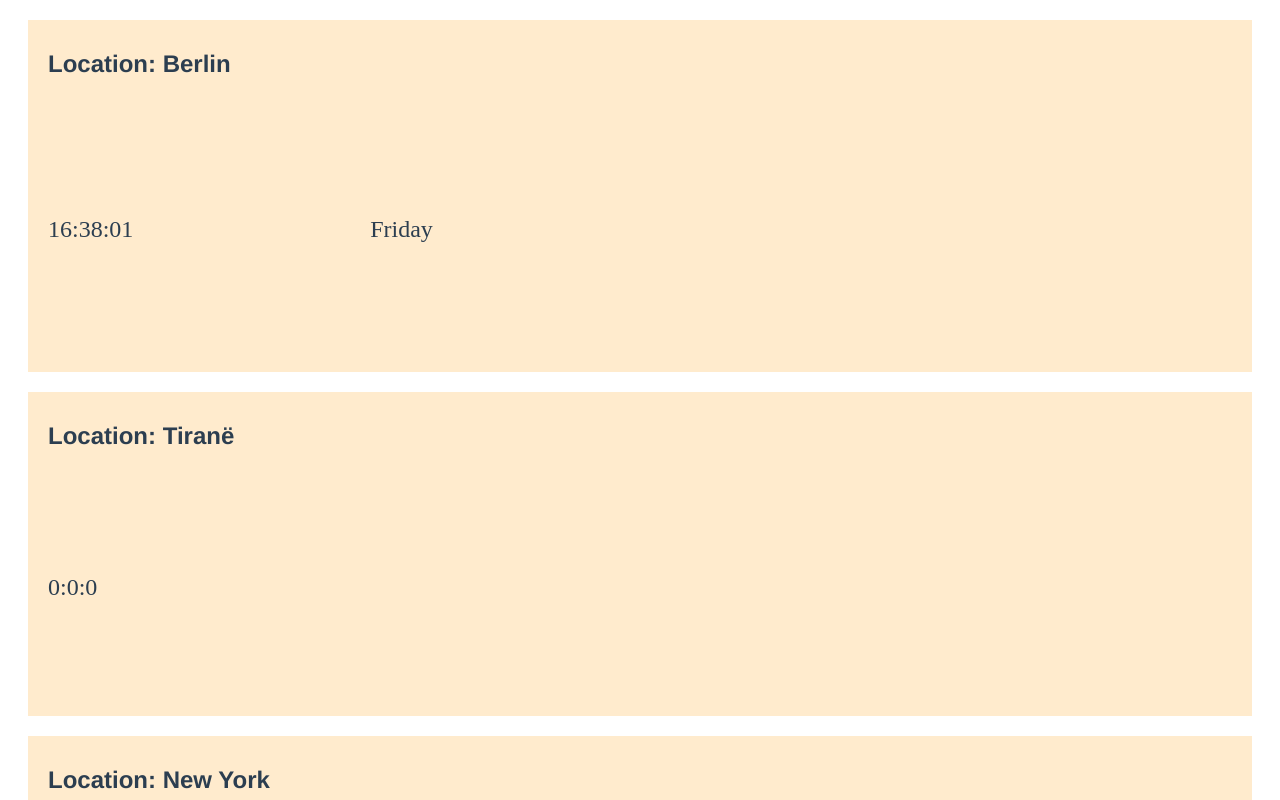
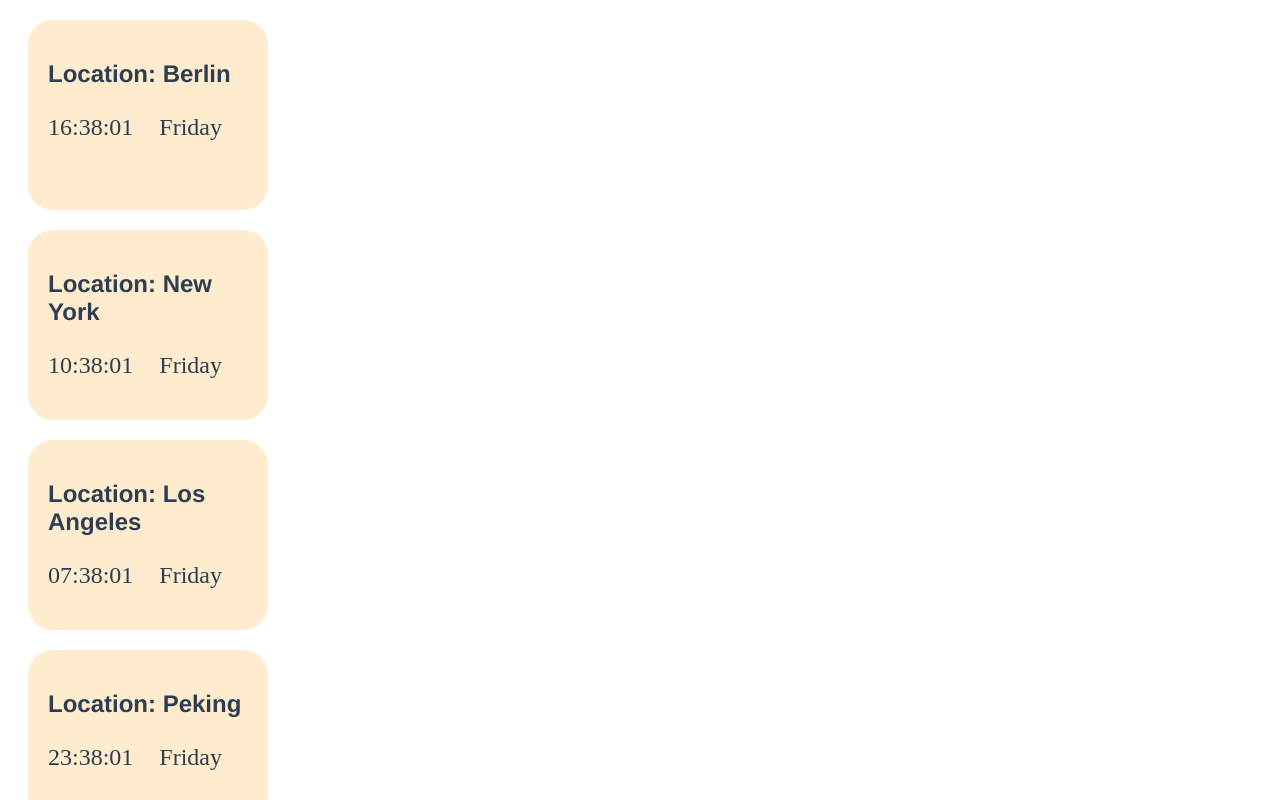
Before and after one commit to am2024ma/Zeitzonen, a Vue app: page / in a window 1280 px wide. Shown: the top 800 px of the page. Built offline with nearby package versions, Linux system fonts and the light colour scheme; a web font is replaced by a local one.

Commit message:
some changes in design

```diff
--- a/index.html
+++ b/index.html
@@ -4,7 +4,7 @@
     <meta charset="UTF-8" />
     <link rel="icon" href="/favicon.ico" />
     <meta name="viewport" content="width=device-width, initial-scale=1.0" />
-    <title>Vite App</title>
+    <title>Zeitzonen</title>
   </head>
   <body>
     <div id="app"></div>
--- a/src/App.vue
+++ b/src/App.vue
@@ -4,7 +4,6 @@ import DigitalClock from "./components/DigitalClock.vue"
 
 <template>
   <DigitalClock  tz="Europe/Berlin"  location="Berlin" />
-  <DigitalClock  tz="Europe/Tirana" location="Tiranë"/>
   <DigitalClock  tz="America/New_York"  location="New York" />
   <DigitalClock  tz="America/Los_Angeles"  location="Los Angeles" />
   <DigitalClock  tz="Asia/Shanghai"  location="Peking" />
@@ -33,7 +32,7 @@ font-family: Avenir, Helvetica, Arial, sans-serif;
 div.LCD {
 
   text-align: center;
-  margin: auto;
+  margin: auto auto;
   align-items: center;
 
 }
--- a/src/components/DigitalClock.vue
+++ b/src/components/DigitalClock.vue
@@ -72,7 +72,14 @@ div{
 }
 
 .dayOfWeek{
-  padding: 10% 20%;
+   margin: 3% auto;
 
 }
+
+.container{
+  border-radius: 25px;
+  padding: 20px;
+  width: 200px;
+  height: 150px;
+}
 </style>
```
Also changed, not shown: jsconfig.json (added, +9 -0 lines), src/assets/fonts/alarm.ttf (added).
